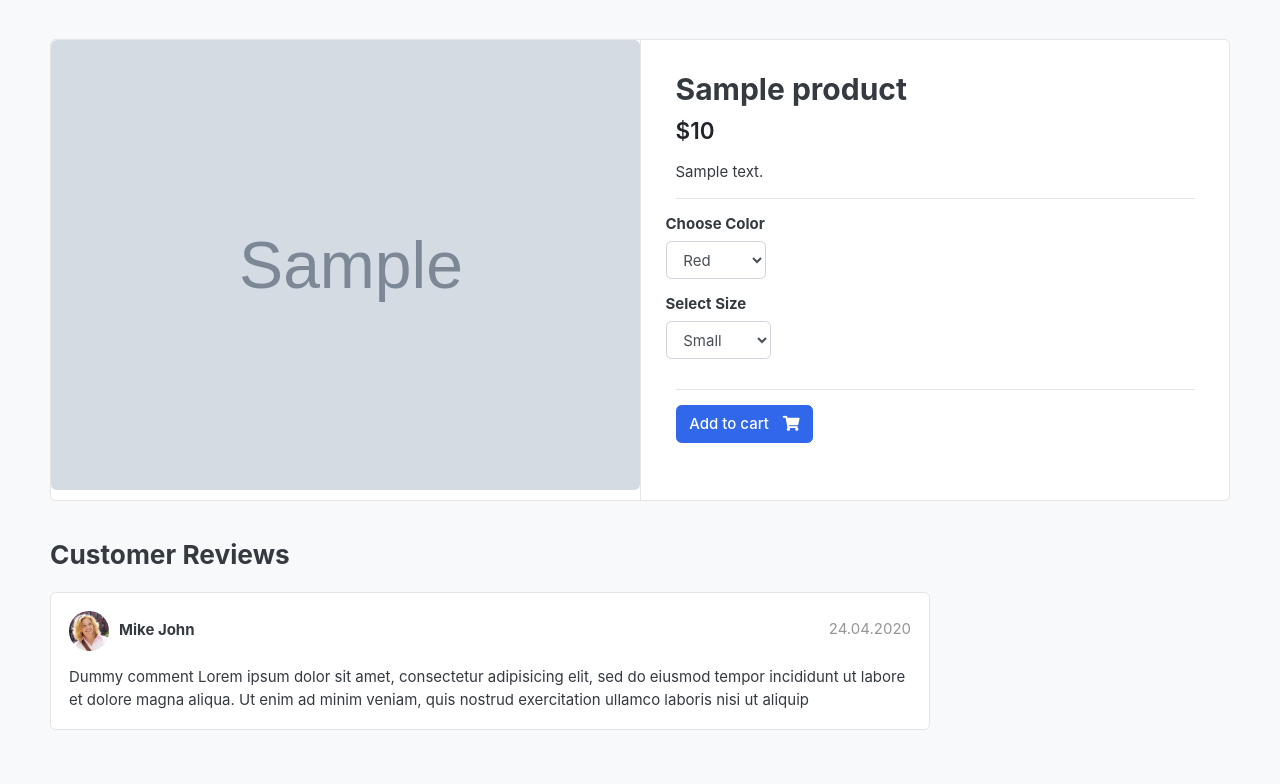
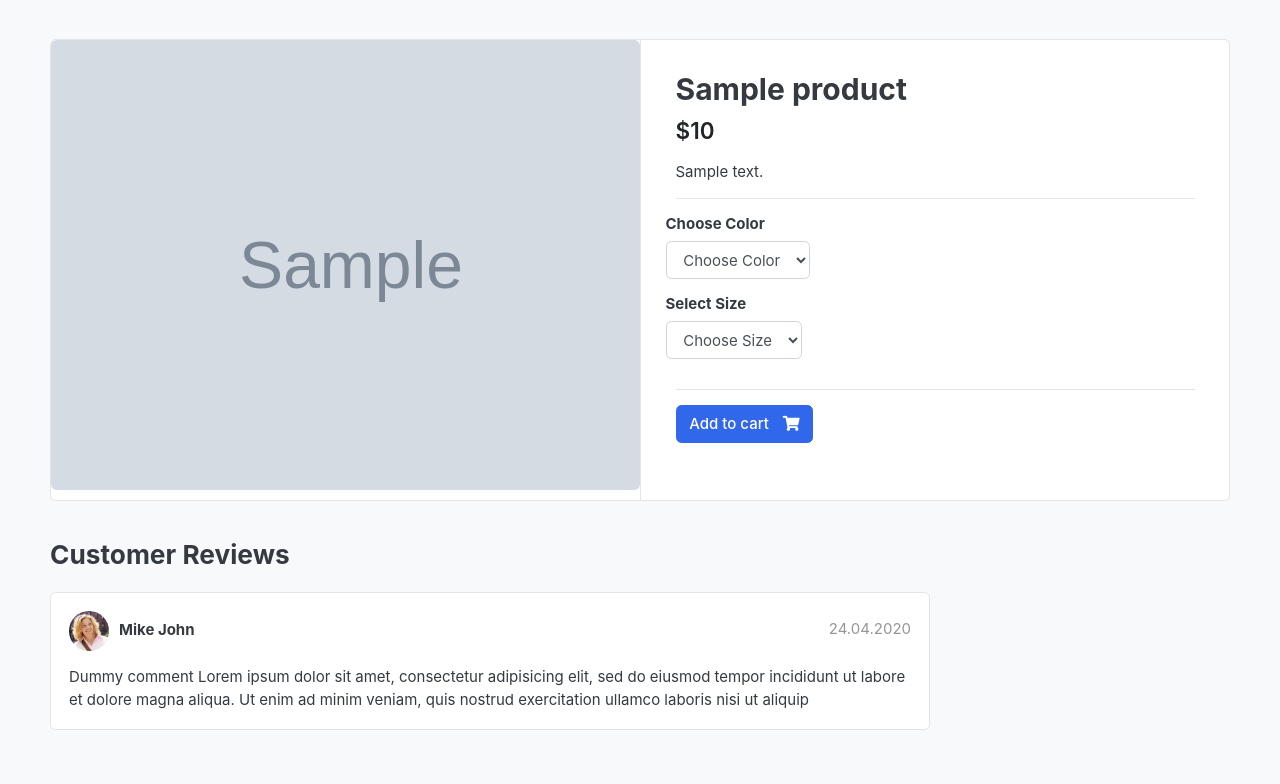
Before and after one commit to amanovishnu/greatkart-django, a Django app: a page that uses templates/store/product_detail.html in a window 1280 px wide. Shown: the part 119-903 px from the top of the page. Run offline with Django 3.2, Linux system fonts and the light colour scheme; tables that the repository leaves empty hold one stand-in row (values such as "Sample post"); grey boxes marked "Sample" are stand-in pictures; some libraries are stand-ins or nearby versions; some web fonts are replaced.

Commit message:
added dynamic rendering of variations

```diff
--- a/templates/store/product_detail.html
+++ b/templates/store/product_detail.html
@@ -16,7 +16,8 @@
                     </article> <!-- gallery-wrap .end// -->
                 </aside>
                 <main class="col-md-6 border-left">
-                    <form method="GET" action="{% url 'add_cart' single_product.id %}">
+                    <form method="POST" action="{% url 'add_cart' single_product.id %}">
+                        {% csrf_token %}
                         <article class="content-body">
                             <h2 class="title">{{ single_product.product_name }}</h2>
                             <div class="mb-3">
@@ -27,21 +28,22 @@
                             <div class="row">
                                 <div class="item-option-select">
                                     <h6>Choose Color</h6>
-                                    <select name="color" id="color" class="form-control">
-                                        <option value="red">Red</option>
-                                        <option value="yellow">Yellow</option>
-                                        <option value="orange">Orange</option>
-                                        <option value="green">Green</option>
+                                    <select name="color" id="color" class="form-control" required>
+                                        <option value="" disabled selected>Choose Color</option>
+                                        {% for i in single_product.variation_set.colors %}
+                                        <option value="{{ i.variation_value | lower }}">{{ i.variation_value | capfirst }}</option>
+                                        {% endfor %}
                                     </select>
                                 </div>
                             </div> <!-- row.// -->
                             <div class="row">
                                 <div class="item-option-select">
                                     <h6>Select Size</h6>
-                                    <select name="size" id="size" class="form-control">
-                                        <option value="small">Small</option>
-                                        <option value="medium">Medium</option>
-                                        <option value="large">Large</option>
+                                    <select name="size" id="size" class="form-control" required>
+                                        <option value="" disabled selected>Choose Size</option>
+                                        {% for i in single_product.variation_set.sizes %}
+                                        <option value="{{ i.variation_value | lower }}">{{ i.variation_value | capfirst }}</option>
+                                        {% endfor %}
                                     </select>
                                 </div>
                             </div> <!-- row.// -->
```
